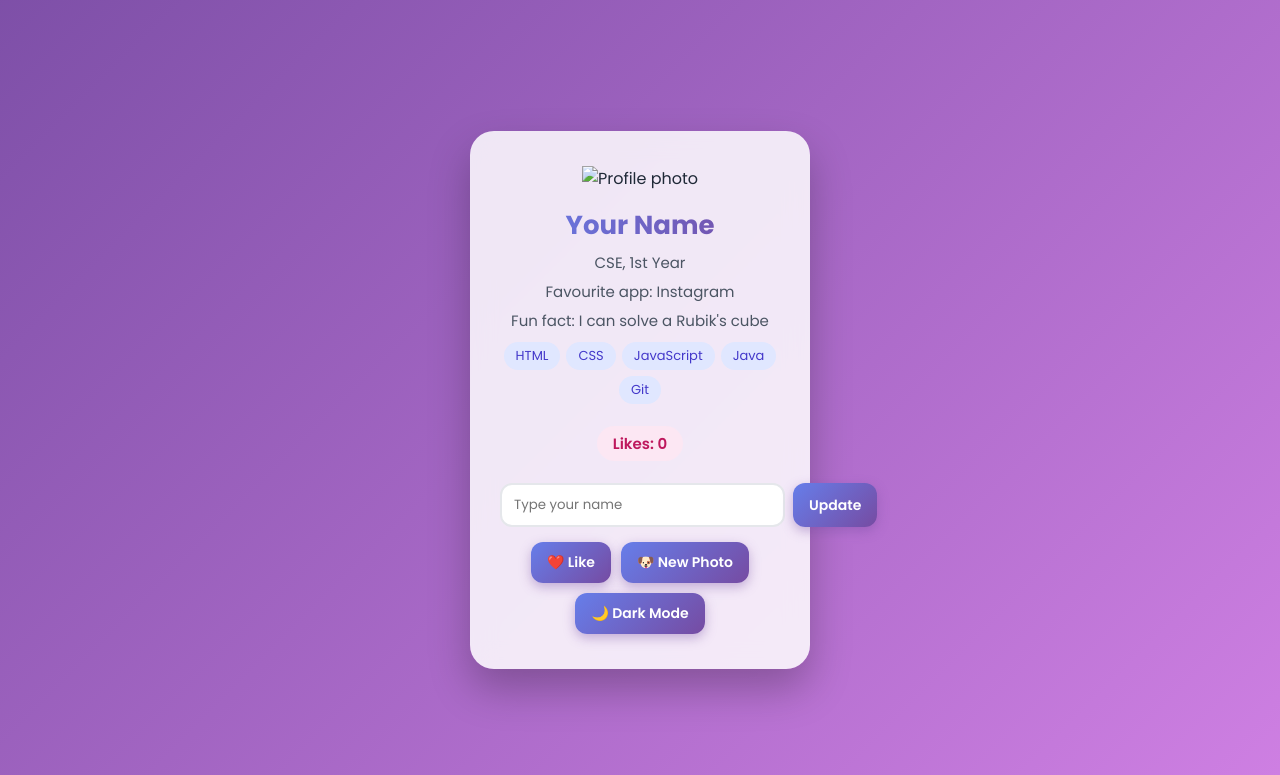
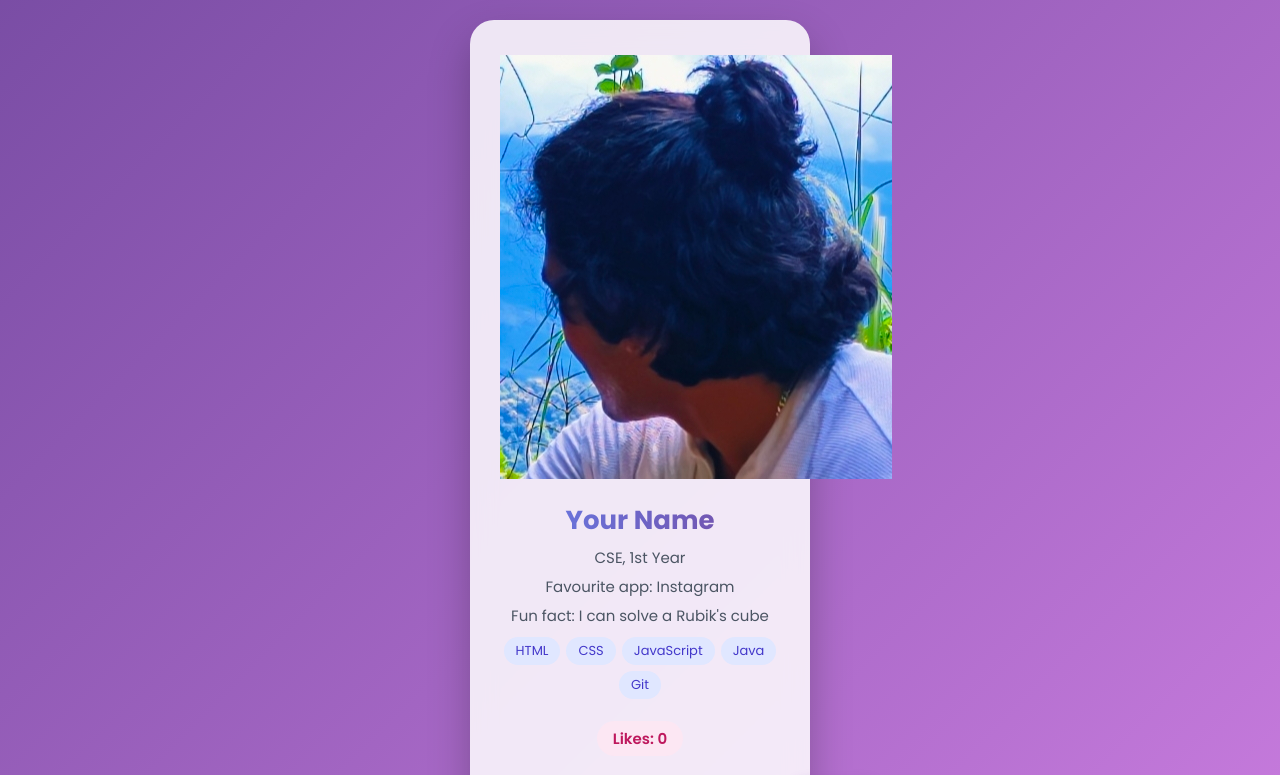
Before and after one commit to Ronith-hub/day4hack, a plain HTML site: page index.html in a window 1280 px wide. Shown: the top 775 px of the page. Drawn offline with Linux system fonts and the light colour scheme.

Commit message:
Replace image 'roni' with 'roni1' in index.html

```diff
--- a/index.html
+++ b/index.html
@@ -8,7 +8,7 @@
 </head>
 <body>
   <div class="card">
-    <img id="roni" src="roni.jpg" alt="Profile photo">
+    <img id="roni1" src="roni1.jpg" alt="Profile photo">
 
     <h1 id="userName">Your Name</h1>
     <p>CSE, 1st Year</p>
```
